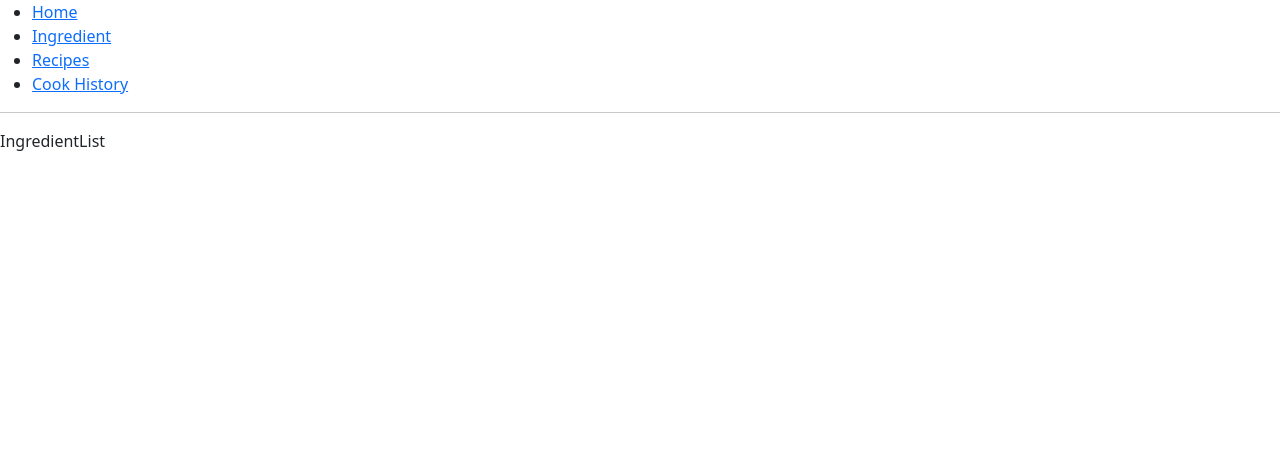
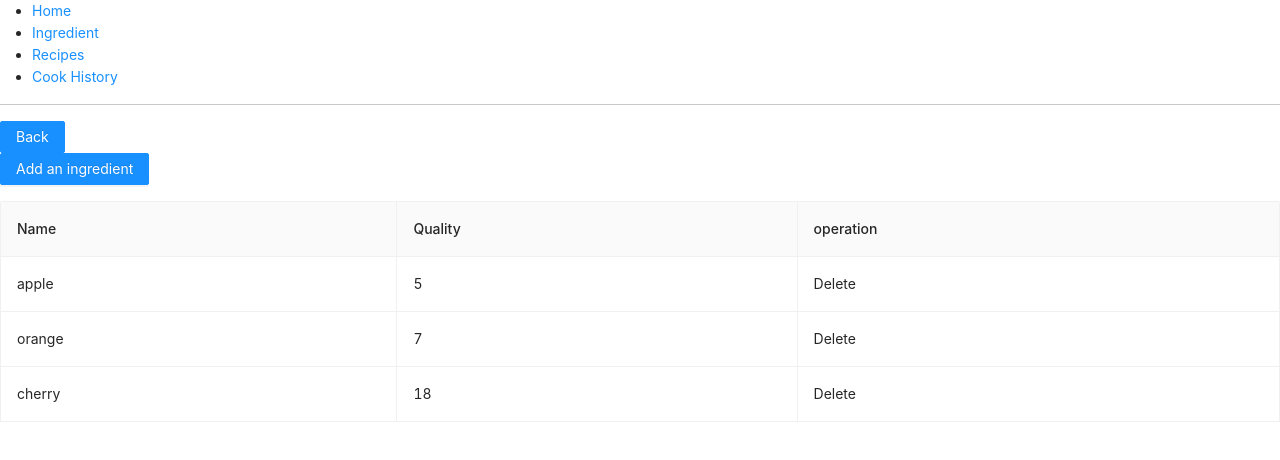
Before and after one commit to ZidiHu/pantry-app, a React (Create React App) app: page /ingredient in a window 1280 px wide. Shown: the top 460 px of the page. Built offline with nearby package versions, Linux system fonts and the light colour scheme.

Commit message:
view, add, delete ingredient

```diff
--- a/src/index.js
+++ b/src/index.js
@@ -4,6 +4,7 @@ import './index.css';
 import App from './App';
 import reportWebVitals from './reportWebVitals';
 import 'bootstrap/dist/css/bootstrap.css';
+import 'antd/dist/antd.css';
 
 ReactDOM.render(
   <React.StrictMode>
--- /dev/null
+++ b/src/mock/ingredient.js
@@ -0,0 +1,19 @@
+const mockIngredients = [
+  {
+    key: 0,
+    name: 'apple',
+    quality: '5'
+  },
+  {
+    key: 1,
+    name: 'orange',
+    quality: '7'
+  },
+  {
+    key: 2,
+    name: 'cherry',
+    quality: '18'
+  },
+]
+
+export default mockIngredients
--- /dev/null
+++ b/src/pages/ingredient/AddIngredientModal.jsx
@@ -0,0 +1,25 @@
+import React, { useState } from 'react';
+import { Modal, Input, InputNumber } from 'antd';
+
+const AddIngredientModal = props => {
+  const {
+    isModalVisible,
+    newName,
+    newQuality,
+    handleOk,
+    handleCancel,
+    changeName,
+    changeQuality
+  } = props
+
+  return (
+    <Modal title="Add an ingredient" visible={isModalVisible} onOk={handleOk} onCancel={handleCancel}>
+      <p>Name</p>
+      <Input placeholder="Please input name" onChange={changeName} value={newName}/>
+      <p>Quality</p>
+      <InputNumber onChange={changeQuality} value={newQuality}/>
+    </Modal>
+  )
+}
+
+export default AddIngredientModal
--- a/src/pages/ingredient/IngredientList.jsx
+++ b/src/pages/ingredient/IngredientList.jsx
@@ -1,9 +1,119 @@
 import React, { useState } from 'react';
+import { Table, Button, Popconfirm, Form, Modal } from 'antd';
+import mockIngredients from '../../mock/ingredient'
+import AddIngredientModal from '../ingredient/AddIngredientModal'
+
+const EditableContext = React.createContext(null);
+
+const EditableRow = ({ index, ...props }) => {
+  const [form] = Form.useForm();
+  return (
+    <Form form={form} component={false}>
+      <EditableContext.Provider value={form}>
+        <tr {...props} />
+      </EditableContext.Provider>
+    </Form>
+  );
+};
 
 const IngredientList = props => {
+  const [data, setData] = useState(mockIngredients)
+  const [count, setCount] = useState(3)
+  const [isModalVisible, setIsModalVisible] = useState(false);
+  const [newName, setNewName] = useState()
+  const [newQuality, setNewQuality] = useState()
+
+  const columns = [
+    {
+      title: 'Name',
+      dataIndex: 'name'
+    },
+    {
+      title: 'Quality',
+      dataIndex: 'quality'
+    },
+    {
+      title: 'operation',
+      dataIndex: 'operation',
+      render: (_, record) =>
+        data.length >= 1 ? (
+          <Popconfirm title="Sure to delete?" onConfirm={() => handleDelete(record.key)}>
+            <a>Delete</a>
+          </Popconfirm>
+        ) : null,
+    },
+  ]
+
+  const handleDelete = (key) => {
+    const dataSource = [...data];
+    setData(dataSource.filter((item) => item.key !== key))
+  };
+
+  const handleAdd = () => {
+    setIsModalVisible(true);
+  };
+
+  const components = {
+    body: {
+      row: EditableRow,
+    },
+  };
+
+  const handleOk = () => {
+    const newData = {
+      key: count,
+      name: newName,
+      quality: newQuality
+    };
+    setData([...data, newData])
+    setCount(count + 1)
+    setIsModalVisible(false);
+    setNewName(null)
+    setNewQuality(null)
+  };
+
+  const handleCancel = () => {
+    setIsModalVisible(false);
+  };
+
+  const changeName = (e) => {
+    setNewName(e.target.value)
+  }
+
+  const changeQuality = (value) => {
+    setNewQuality(value)
+  }
 
   return (
-    <p>IngredientList</p>
+    <div>
+      <Button
+        onClick={handleAdd}
+        type="primary"
+        style={{
+          marginBottom: 16,
+        }}
+      >
+        Add an ingredient
+      </Button>
+      <Table
+        components={components}
+        bordered
+        dataSource={data}
+        columns={columns}
+        pagination={false}
+      />
+
+      <AddIngredientModal
+        isModalVisible={isModalVisible}
+        newName={newName}
+        newQuality={newQuality}
+        handleOk={handleOk}
+        handleCancel={handleCancel}
+        changeName={changeName}
+        changeQuality={changeQuality}
+      />
+
+    </div>
   )
 }
 
--- a/src/pages/ingredient/index.jsx
+++ b/src/pages/ingredient/index.jsx
@@ -1,10 +1,14 @@
 import React, { useState } from 'react';
+import { Button } from 'antd';
 import IngredientList from './IngredientList'
 
 const Ingredient = props => {
 
   return (
-    <IngredientList />
+    <>
+      <Button type="primary">Back</Button>
+      <IngredientList />
+    </>
   )
 }
 
```
